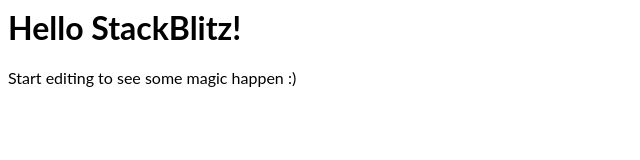
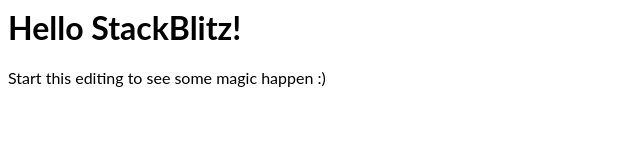
Before and after one commit to abdevlpr/react-greater-app, a React (Create React App) app: page / in a window 1280 px wide. Shown: the top 160 px of the page, without its empty margins (0-640 px from the left). Built offline with nearby package versions, Linux system fonts and the light colour scheme.

Commit message:
1 file modified

```diff
--- a/src/App.js
+++ b/src/App.js
@@ -5,7 +5,7 @@
   return (
     <div>
       <h1>Hello StackBlitz!</h1>
-      <p>Start editing to see some magic happen :)</p>
+      <p>Start this editing to see some magic happen :)</p>
     </div>
   );
 }
```
